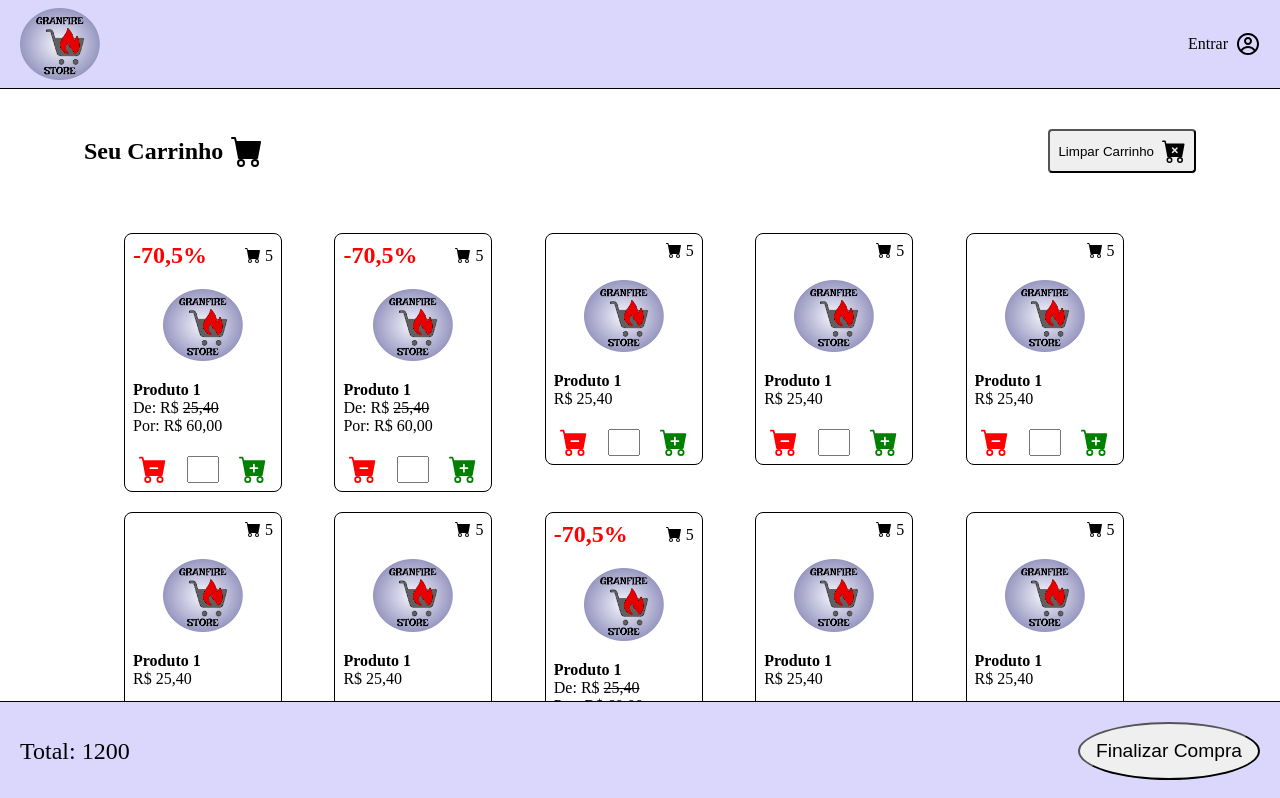
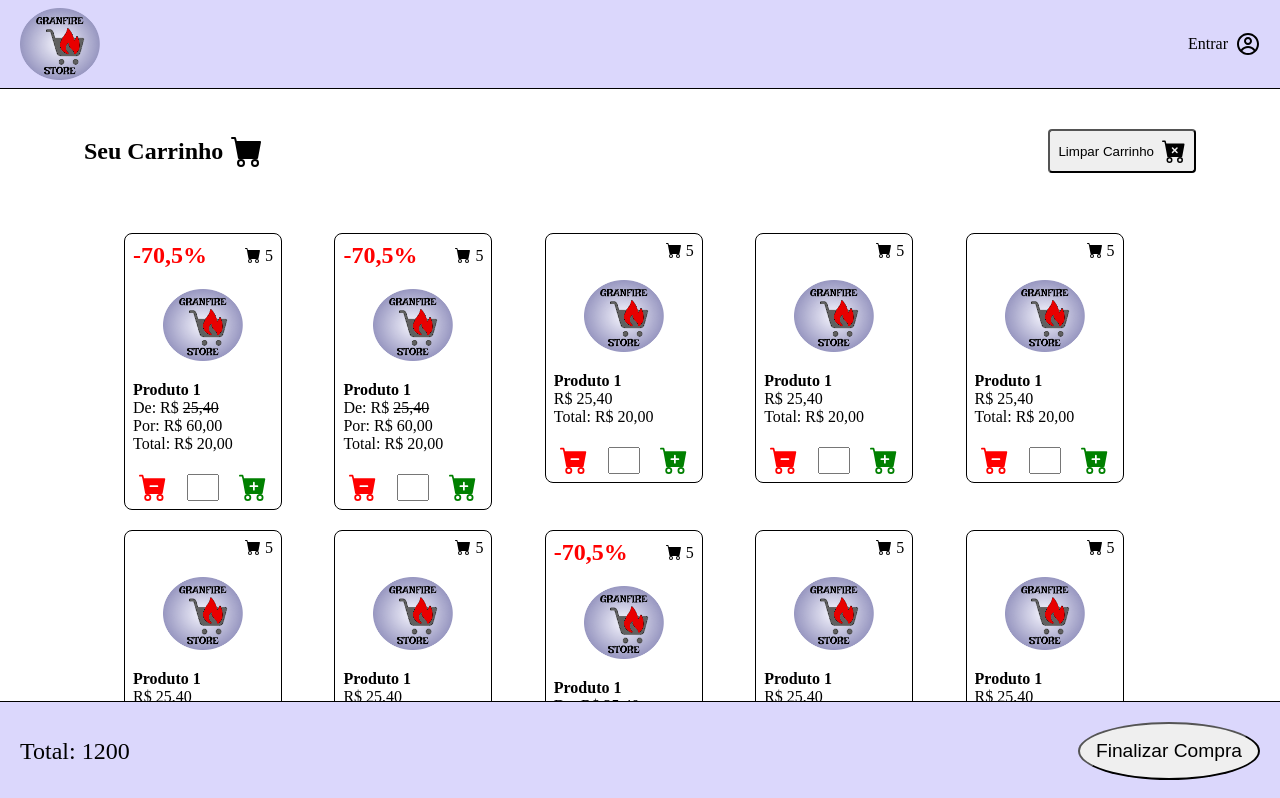
Before and after one commit to GranFireball/GranFire_Store, a React (Vite) app in the folder frontend/: page /cart in a window 1280 px wide. Shown: the top 798 px of the page. Built offline with nearby package versions, Linux system fonts and the light colour scheme.

Commit message:
feat: cart conditional render total price

```diff
--- a/frontend/src/components/productCard.tsx
+++ b/frontend/src/components/productCard.tsx
@@ -6,9 +6,10 @@ import { TProduct } from "../types";
 
 interface IProductCard{
   product: TProduct;
+  cart?: boolean;
 }
 
-export default function ProductCard({product}: IProductCard){
+export default function ProductCard({product, cart}: IProductCard){
   const CartIconSize = 28;
   return(
     <article className="productCardContainer">
@@ -39,6 +40,10 @@ export default function ProductCard({product}: IProductCard){
           :
             <p>R$ {product.price}</p>
         }
+        {
+          cart &&
+          <p>Total: R$ 20,00</p>
+        }
       </div>
       <div className="productCardCartInteractionContainer">
         <BsFillCartDashFill size={CartIconSize} color="red" className="productCardCartInteractionButton"/>
```
